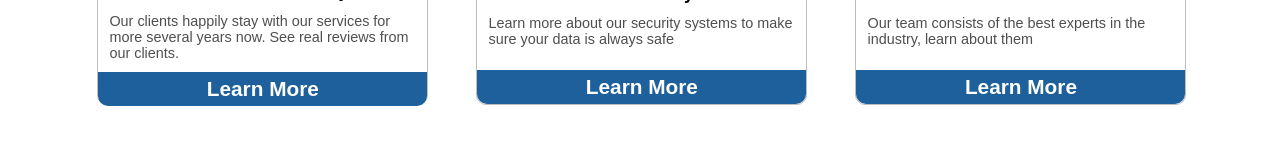
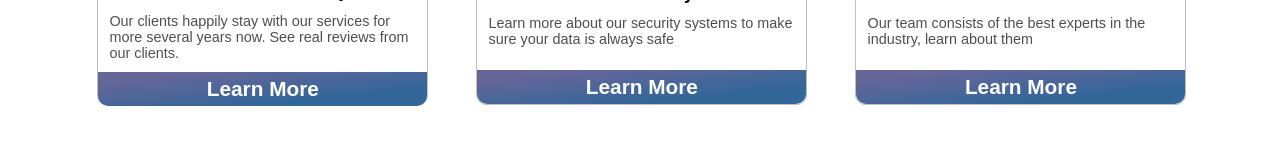
Before and after one commit to markyuna/react-website, a React (Create React App) app: page /galerie in a window 1280 px wide. Shown: the part 2472-2632 px from the top of the page. Built offline with nearby package versions, Linux system fonts and the light colour scheme.

Commit message:
some style in galerie gooD

```diff
--- a/src/components/Carousel/CarouselStyles.js
+++ b/src/components/Carousel/CarouselStyles.js
@@ -61,7 +61,7 @@ export const ReviewSlider = styled(Slider)`
 `;
 
 export const CardButton = styled.button`
-	background-color: #1d609c;
+background: linear-gradient(to top left, #336699 27%, #666699 84%);
 	font-size: 1.3rem;
 	padding: 5px 10px;
 	color: #fff;
@@ -73,7 +73,7 @@ export const CardButton = styled.button`
 	border-radius: 0 0 10px 10px;
 
 	&:hover {
-		background-color: #112f4a;
+		background: linear-gradient(to right, #336699 27%, #666699 84%);
 		transition: background-color 0.2s ease-in;
 	}
 `;
--- a/src/globalStyles.js
+++ b/src/globalStyles.js
@@ -27,14 +27,17 @@ export const MainHeading = styled.h1`
 	letter-spacing: 4px;
   color: #000000;
 	text-decoration: none;
+  display: flex;
+  align-items: center;
+  justify-content: space-evenly;
 
 	&:hover {
-		color: #c8c9d8;
+    color: #c8c9d8;
 		transition: all 0.8s ease;
 	}
 
-	@media screen and (max-width: 1440px) {
-		text-align: center;
+	@media screen and (max-width: 1640px) {
+    text-align: center;
 		width: 100%;
 		display: table;
 
```
